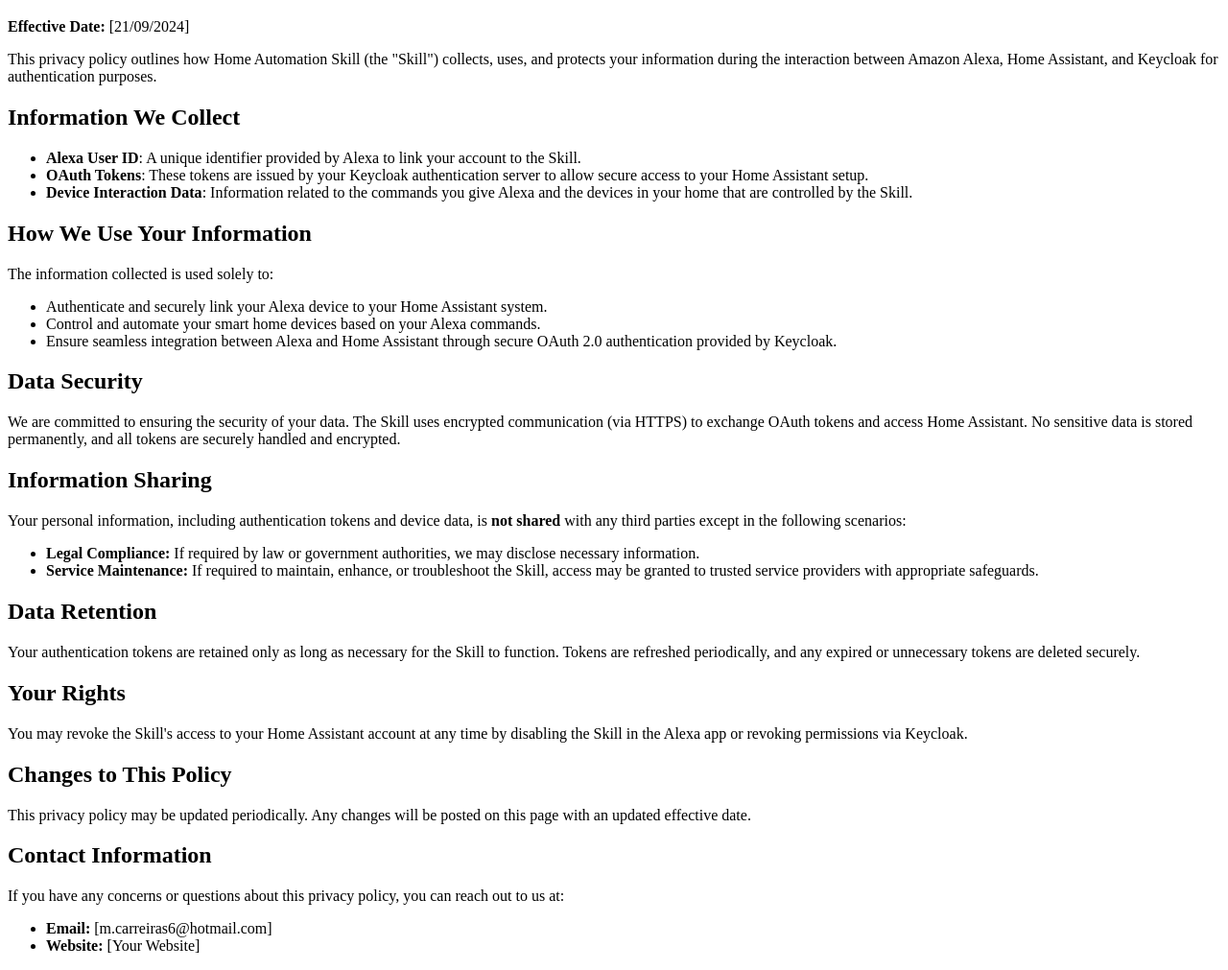
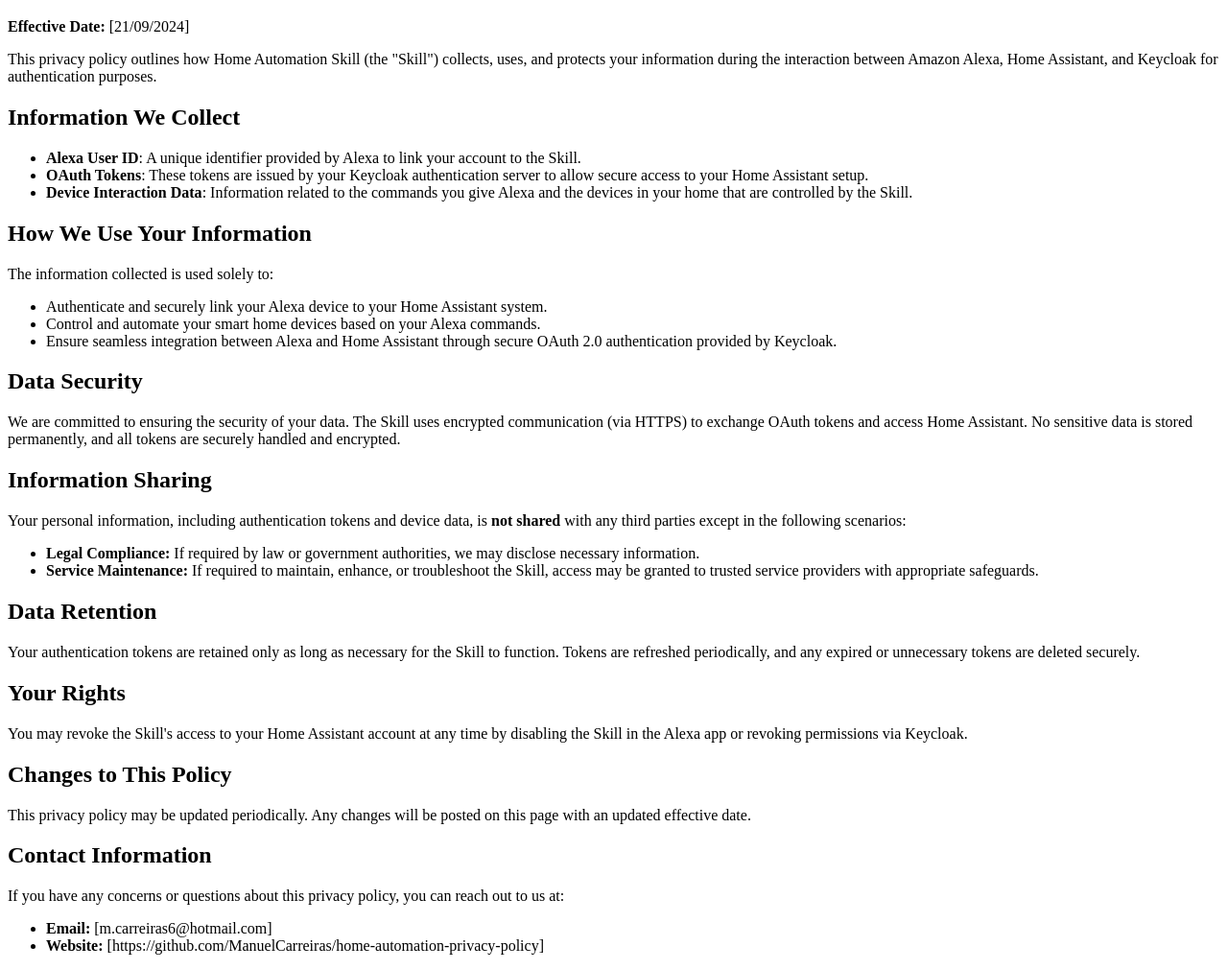
Before and after one commit to ManuelCarreiras/home-automation-privacy-policy, a plain HTML site: page index.html in a window 1280 px wide. Shown: the part 61-1072 px from the top of the page at 96% size. Drawn offline with Linux system fonts and the light colour scheme.

Commit message:
Update index.html

```diff
--- a/index.html
+++ b/index.html
@@ -40,7 +40,7 @@
     <p>If you have any concerns or questions about this privacy policy, you can reach out to us at:</p>
     <ul>
         <li><strong>Email:</strong> [m.carreiras6@hotmail.com]</li>
-        <li><strong>Website:</strong> [Your Website]</li>
+        <li><strong>Website:</strong> [https://github.com/ManuelCarreiras/home-automation-privacy-policy]</li>
     </ul>
 </body>
 </html>
```
